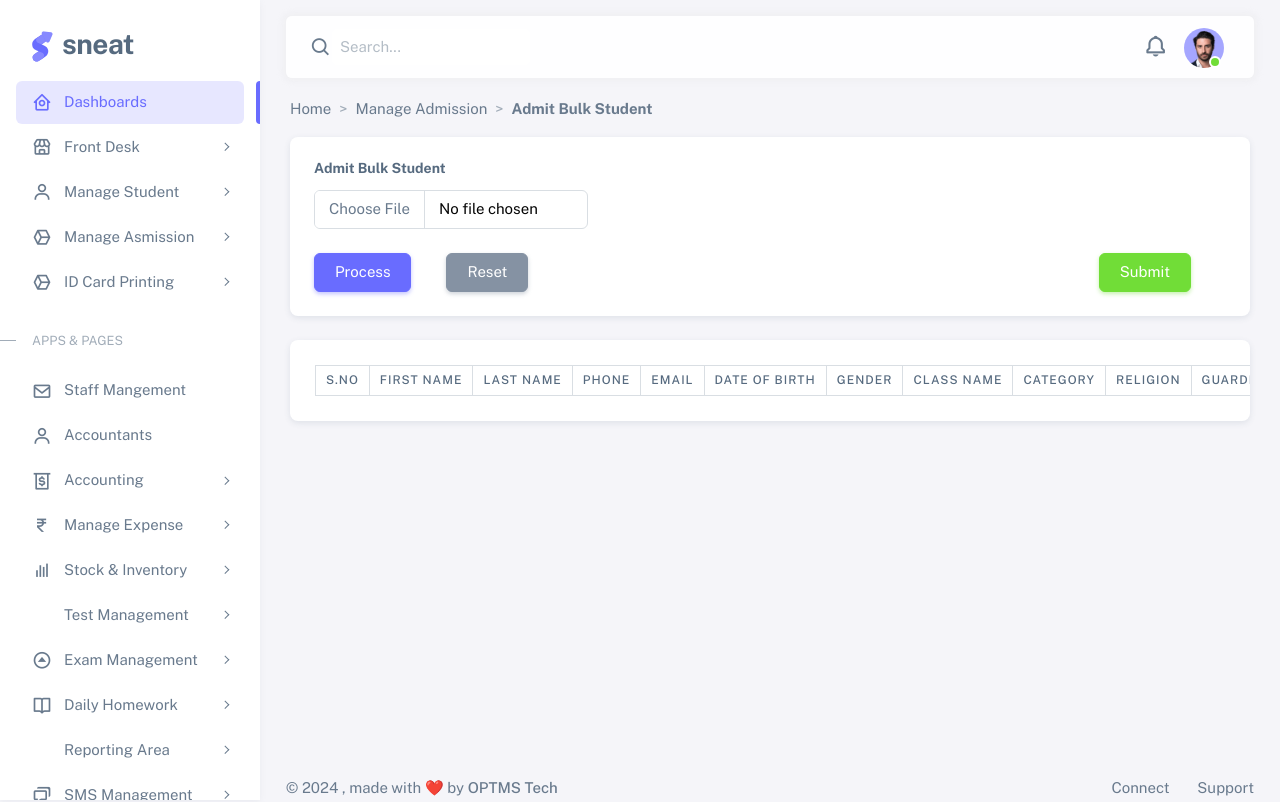
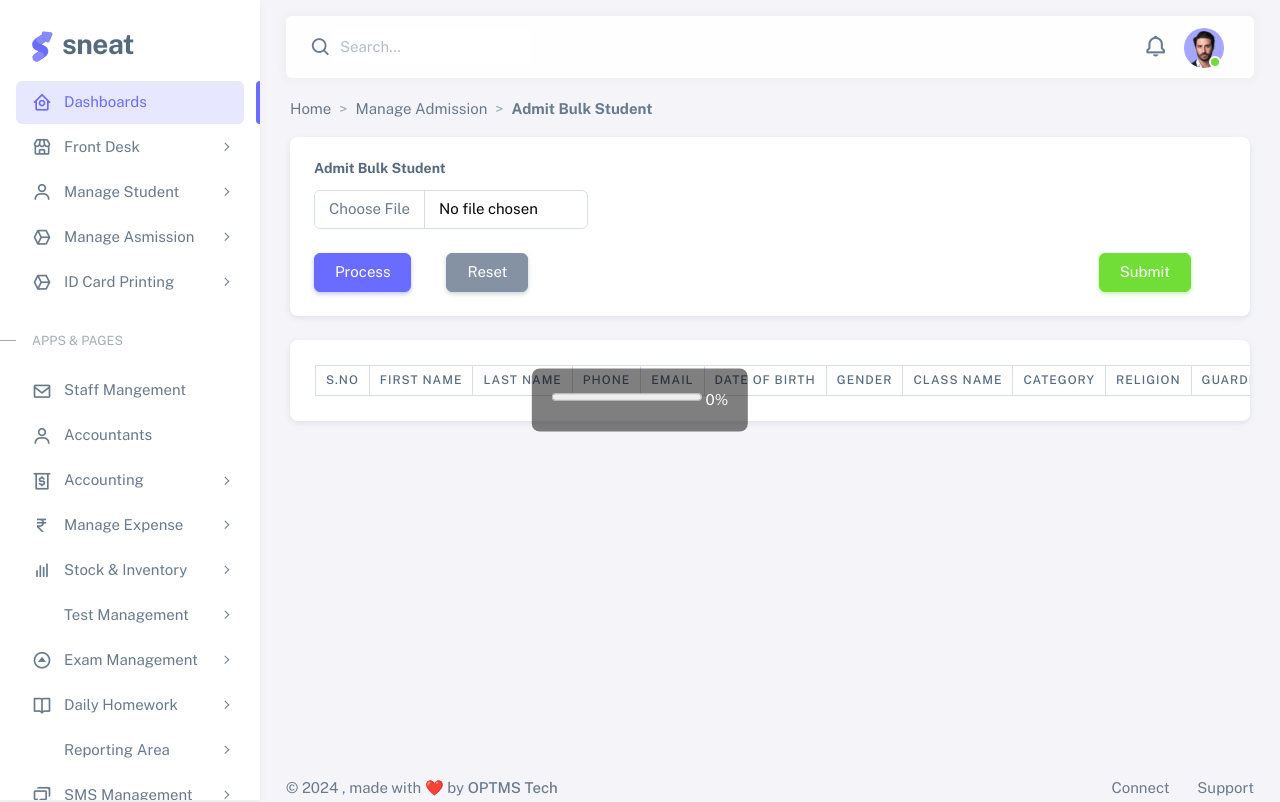
Before and after one commit to optmsshiv/schoolErp, a PHP site: page /html/admitBulk.html in a window 1280 px wide. Shown: the top 802 px of the page. Run offline with PHP 8.4, Linux system fonts and the light colour scheme; lists and menus that the app fills with data are empty.

Commit message:
css update

```diff
--- a/assets/css/demo.css
+++ b/assets/css/demo.css
@@ -590,17 +590,18 @@ td {
 
 /* CSS Loader part-2 */
 /* Loading container styles */
-#progressBar {
-  width: 100%;
-  background-color: #f3f3f3;
-  border: 1px solid #ccc;
-  display: none;
+#loadingContainer {
+  display: block !important; /* Use !important temporarily to override any other styles */
+  align-items: center;
+  justify-content: center;
+  flex-direction: column;
+  background: rgba(0, 0, 0, 0.5);
+  color: white;
+  padding: 20px;
+  position: fixed;
+  top: 50%;
+  left: 50%;
+  transform: translate(-50%, -50%);
+  border-radius: 8px;
+  z-index: 1000;
 }
-#progress {
-  width: 0;
-  height: 30px;
-  background-color: #4caf50;
-  text-align: center;
-  line-height: 30px;
-  color: white;
-}
```
